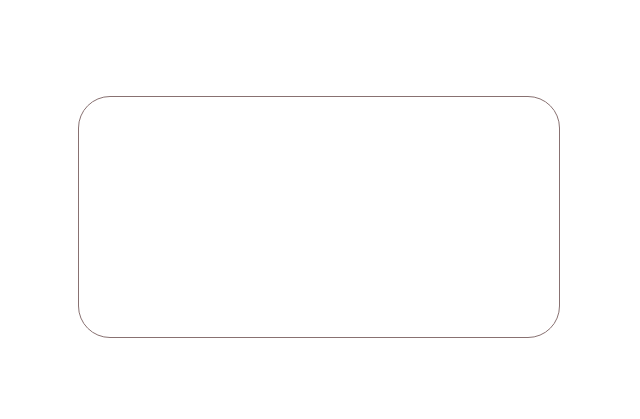
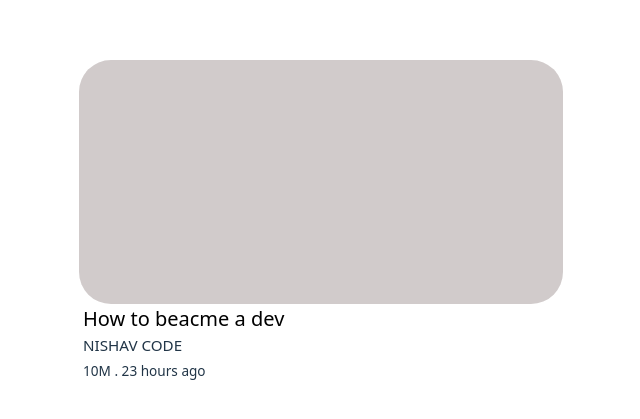
Before and after one commit to nishav07/React-playground, a React (Vite) app: page / in a window 1280 px wide. Shown: the part 183-602 px from the top of the page, without its empty margins (321-961 px from the left). Built offline with nearby package versions, Linux system fonts and the light colour scheme.

Commit message:
thumnail creatd

```diff
--- a/src/App.jsx
+++ b/src/App.jsx
@@ -1,12 +1,12 @@
 import './App.css'
-import Thumbnail from './Thumbnail.jsx';
+import Card from './Card'
 
 
 
 function App() {
   return (
     <>
-    <Thumbnail/>
+    <Card/>
     </>
   )
 }
--- a/src/Card.css
+++ b/src/Card.css
@@ -0,0 +1,10 @@
+#cards{
+    width: 30rem;
+    border-radius: 2rem;
+    padding: 1rem;
+
+}
+
+#cards:hover{
+    box-shadow: 0 4px 8px 0 rgba(0, 0, 0, 0.2), 0 6px 20px 0 rgba(0, 0, 0, 0.19)
+}
--- a/src/Card.jsx
+++ b/src/Card.jsx
@@ -0,0 +1,15 @@
+import './Card.css';
+import Thumbnail from './thumbnail';
+import './Thumbnail.css'
+import Title from './title';
+
+function Card(){
+    return (
+        <div id="cards">
+            <Thumbnail/>
+            <Title/>
+        </div>
+    )
+}
+
+export default Card;
--- a/src/thumbnail.css
+++ b/src/thumbnail.css
@@ -1,6 +1,6 @@
 #thumbnail{
     height: 15rem;
-    width: 30rem;
-    border: 1px  solid rgb(136, 113, 113);
+    width:100%;
+    background-color: rgb(209, 203, 203);
     border-radius: 2rem;
 }
--- a/src/title.css
+++ b/src/title.css
@@ -1,5 +1,18 @@
+*{
+    text-align: start;
+    margin: 0;
+    padding: 2px;
+}
 h1{
-    font-size: 1rem;
-    font-weight: 300;
+    font-size: 1.25rem;
+    font-weight: 400;
     color: black;
 }
+
+p{
+   font-size: 0.85rem;
+}
+
+#Cname{
+    font-size: 0.95rem;
+}
--- a/src/title.jsx
+++ b/src/title.jsx
@@ -1,3 +1,4 @@
+import "./Title.css";
 
 function Title(){
     let chennel = "NISHAV CODE";
```
